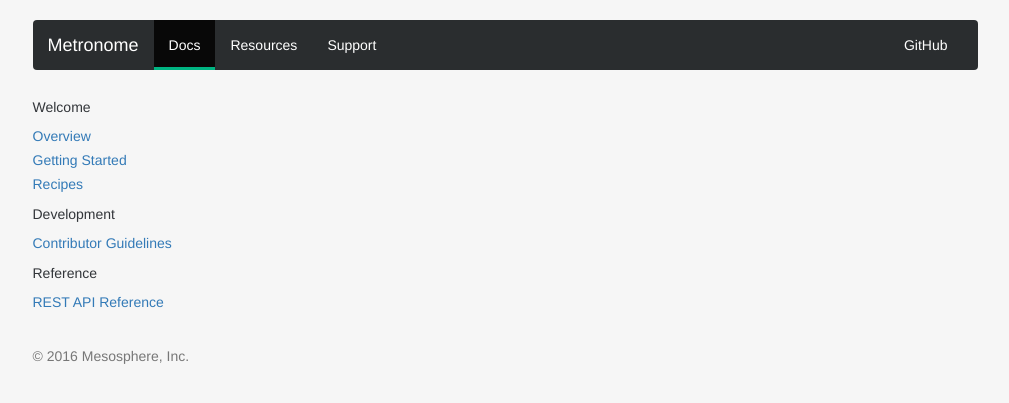
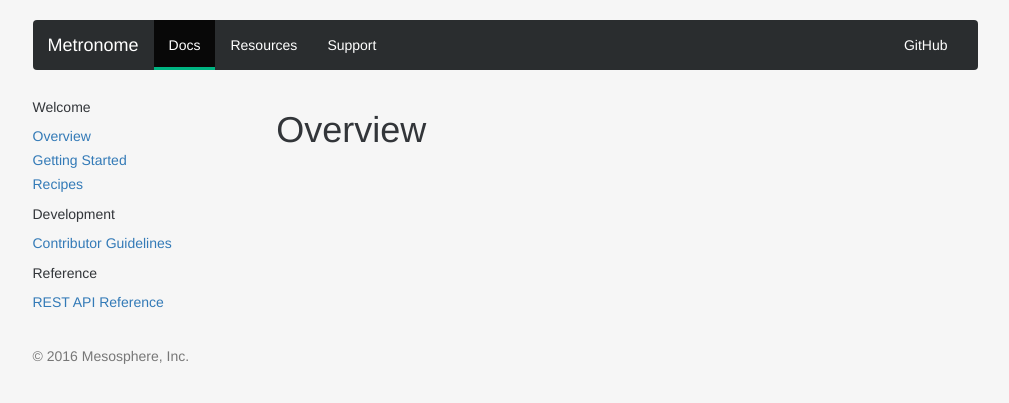
Before and after one commit to dcos/metronome, a Jekyll site: the page built from docs/index.md, in a window 1280 px wide. Shown: the top 403 px of the page, without its empty margins (135-1144 px from the left). Built offline with Jekyll 4.4.1, drawn with Linux system fonts in a browser that asks for light colours; nearby versions of some CDN libraries; some web fonts are replaced.

Commit message:
Use rouge highlighter

```diff
--- a/_config.yml
+++ b/_config.yml
@@ -16,7 +16,7 @@ sass:
   style: :compressed
 
 baseurl: "/metronome"
-highlighter: pygments
+highlighter: rouge
 lsi: false
 markdown: kramdown
 safe: true
--- a/docs/index.md
+++ b/docs/index.md
@@ -1,3 +1,5 @@
 ---
 title: Metronome
 ---
+
+# Overview
```
Also changed, not shown: 1 other file.
